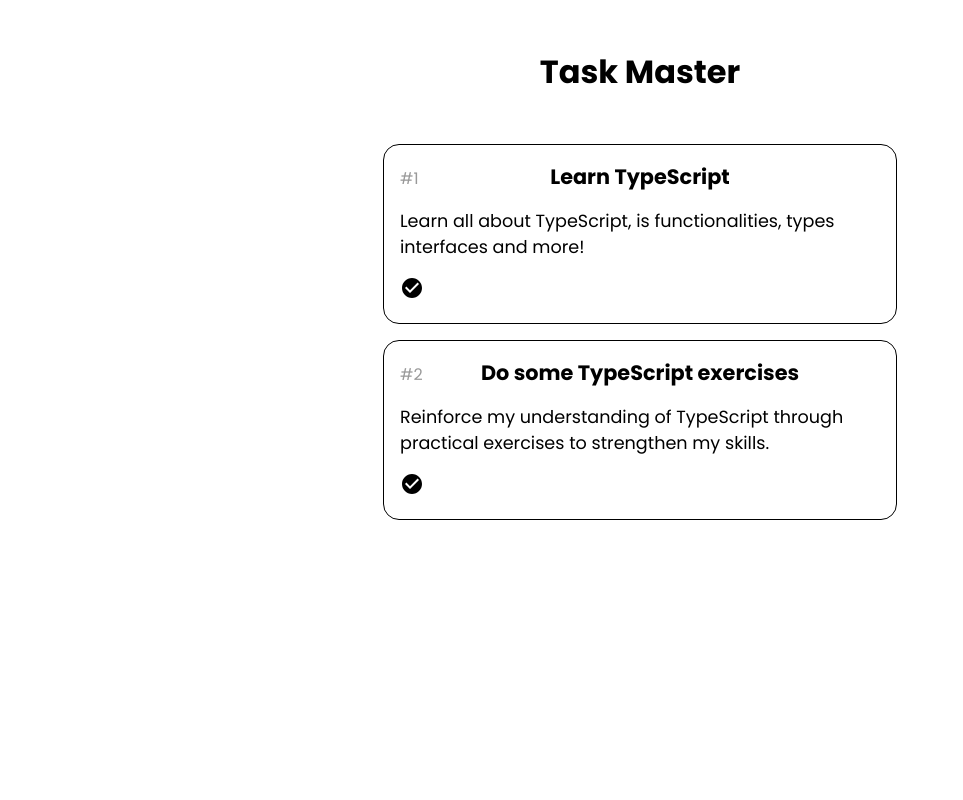
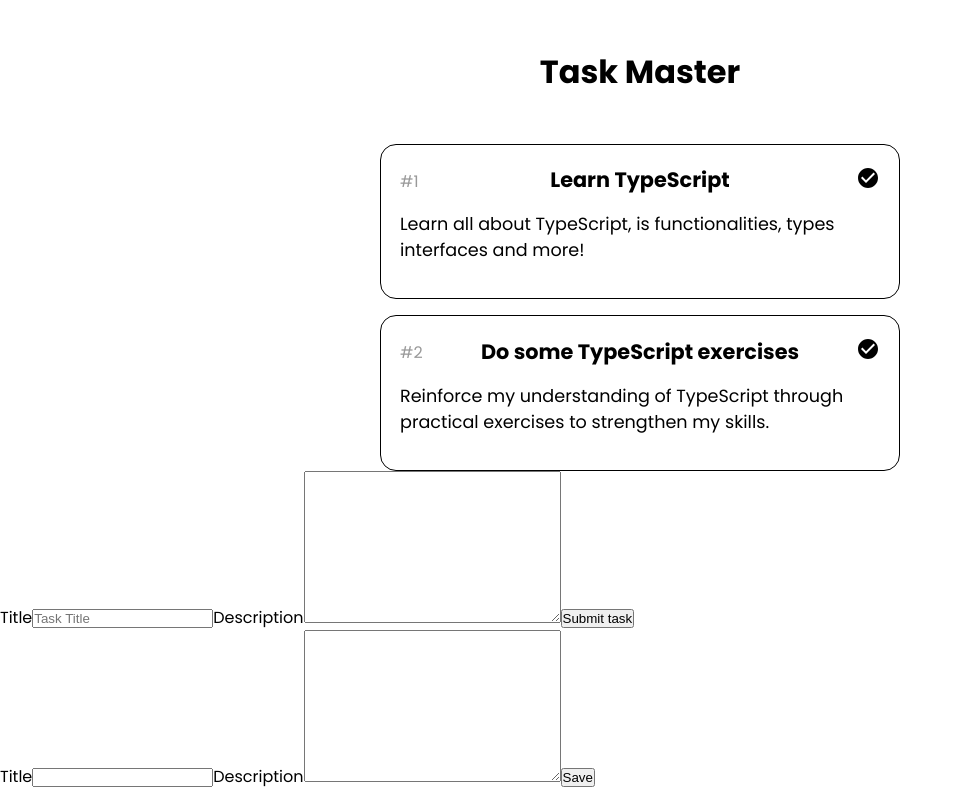
Before and after one commit to fabiodplacerda/TaskMaster, a React (Vite) app: page / in a window 1280 px wide. Shown: the top 800 px of the page, without its empty margins (0-963 px from the left). Built offline with nearby package versions, Linux system fonts and the light colour scheme.

Commit message:
start edit task functionality

```diff
--- /dev/null
+++ b/src/components/EditTask.tsx
@@ -0,0 +1,72 @@
+import { useEffect, useState } from 'react';
+import SelectedTask from '../interfaces/selected';
+import TaskInterface from '../interfaces/tasks';
+
+const EditTask = ({
+  selected,
+  setTasks,
+  isEditing,
+}: {
+  selected: SelectedTask;
+  setTasks: React.Dispatch<React.SetStateAction<TaskInterface[]>>;
+  isEditing: boolean;
+}) => {
+  const [editTitle, setEditTitle] = useState('');
+  const [editDescription, setEditDescription] = useState('');
+
+  console.log(editTitle, editDescription);
+
+  useEffect(() => {
+    if (isEditing) {
+      setEditTitle(selected.title);
+      setEditDescription(selected.description);
+    }
+  }, []);
+
+  const editTitleHandler = (event: React.ChangeEvent<HTMLInputElement>) => {
+    setEditTitle(event.target.value);
+  };
+
+  const editDescriptionHandler = (
+    event: React.ChangeEvent<HTMLTextAreaElement>,
+  ) => {
+    setEditDescription(event.target.value);
+  };
+
+  const saveHandler = (event: React.FormEvent<HTMLFormElement>) => {
+    event.preventDefault();
+    setTasks((currValue: TaskInterface[]) => {
+      return currValue.map(task => {
+        if (task.id === selected.id) {
+          return { ...task, title: editTitle, description: editDescription };
+        } else {
+          return task;
+        }
+      });
+    });
+  };
+
+  return (
+    <form action="" className="edit-task-form" onSubmit={saveHandler}>
+      <label htmlFor="edit-title">Title</label>
+      <input
+        type="text"
+        id="edit-title"
+        value={editTitle}
+        onChange={editTitleHandler}
+      />
+      <label htmlFor="edit-description">Description</label>
+      <textarea
+        name="edit-description"
+        id="edit-description"
+        cols={30}
+        rows={10}
+        value={editDescription}
+        onChange={editDescriptionHandler}
+      ></textarea>
+      <button type="submit">Save</button>
+    </form>
+  );
+};
+
+export default EditTask;
--- a/src/components/Task.tsx
+++ b/src/components/Task.tsx
@@ -4,18 +4,18 @@ import CheckCircleIcon from '@mui/icons-material/CheckCircle';
 const Task = ({
   task,
   markHasCompleted,
+  setIsEditing,
 }: {
   task: TaskInterface;
   markHasCompleted: (taskId: number) => void;
+  setIsEditing: React.Dispatch<React.SetStateAction<boolean>>;
 }) => {
   return (
     <>
+      <div className="task-main-container">
         <div className="task-header">
           <p className="task-id">#{task.id}</p>
           <h2 className="task-title">{task.title}</h2>
-      </div>
-      <p className="task-description">{task.description}</p>
-      <p className="task-status">
           <label htmlFor={`status-${task.id}`} className="check">
             {<CheckCircleIcon />}
           </label>
@@ -28,7 +28,21 @@ const Task = ({
               markHasCompleted(task.id);
             }}
           />
-      </p>
+        </div>
+        <p className="task-description">{task.description}</p>
+      </div>
+      <div className="btn-container">
+        <button>Delete</button>
+        <button
+          onClick={() => {
+            setIsEditing(curr => {
+              return !curr;
+            });
+          }}
+        >
+          Edit
+        </button>
+      </div>
     </>
   );
 };
--- a/src/components/TaskList.tsx
+++ b/src/components/TaskList.tsx
@@ -1,7 +1,9 @@
 import { useState } from 'react';
 import Task from './Task';
-import AddTask from './addTask';
+import AddTask from './AddTask';
 import TaskInterface from '../interfaces/tasks';
+import SelectedTask from '../interfaces/selected';
+import EditTask from './EditTask';
 
 const TaskList = () => {
   const [tasks, setTasks] = useState<TaskInterface[]>([
@@ -20,6 +22,8 @@ const TaskList = () => {
         'Reinforce my understanding of TypeScript through practical exercises to strengthen my skills.',
     },
   ]);
+  const [selected, setSelected] = useState<SelectedTask>({ id: 0 });
+  const [isEditing, setIsEditing] = useState(false);
 
   const markHasCompleted = (taskId: number) => {
     setTasks(previousArray => {
@@ -29,7 +33,15 @@ const TaskList = () => {
     });
   };
 
-  console.log(tasks);
+  const taskSelection = task => {
+    if (task.id === selected.id) {
+      setSelected({});
+    } else {
+      setSelected(task);
+    }
+  };
+
+  console.log(selected);
 
   return (
     <>
@@ -40,14 +52,22 @@ const TaskList = () => {
               key={task.id}
               className={`${
                 task.completed ? 'task-container completed' : 'task-container'
-              }`}
+              } ${task.id === selected.id ? 'selected' : 'not-selected'}`}
+              onClick={() => {
+                taskSelection(task);
+              }}
             >
-              <Task task={task} markHasCompleted={markHasCompleted} />
+              <Task
+                task={task}
+                markHasCompleted={markHasCompleted}
+                setIsEditing={setIsEditing}
+              />
             </li>
           );
         })}
       </ul>
       <AddTask setTasks={setTasks} />
+      <EditTask selected={selected} setTasks={setTasks} isEditing={isEditing} />
     </>
   );
 };
--- a/src/index.css
+++ b/src/index.css
@@ -21,14 +21,14 @@ h1 {
   display: flex;
   flex-direction: column;
   gap: 1rem;
-  height: 100vh;
+  /* height: 100vh; */
   align-items: center;
 }
 
 .task-container {
   border: 0.1rem solid black;
   width: 30rem;
-  padding: 1rem;
+  padding: 1.2rem;
   border-radius: 1rem;
   transition: all 0.3s ease;
 }
@@ -65,4 +65,15 @@ h1 {
 
 .check {
   cursor: pointer;
+  position: absolute;
+  top: 0.1rem;
+  right: 0;
 }
+
+.btn-container {
+  display: none;
+}
+
+.task-container.selected .btn-container {
+  display: block;
+}
--- /dev/null
+++ b/src/interfaces/selected.ts
@@ -0,0 +1,8 @@
+interface SelectedTask {
+  id?: number;
+  title?: string;
+  description?: string;
+  completed?: boolean;
+}
+
+export default SelectedTask;
```
Lines whose indentation alone changed are shown as unchanged.
